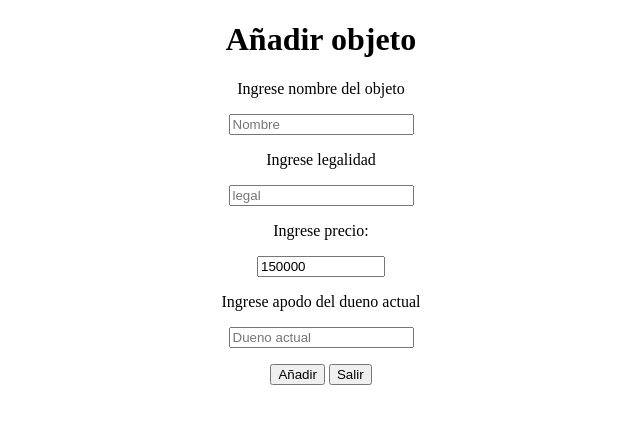
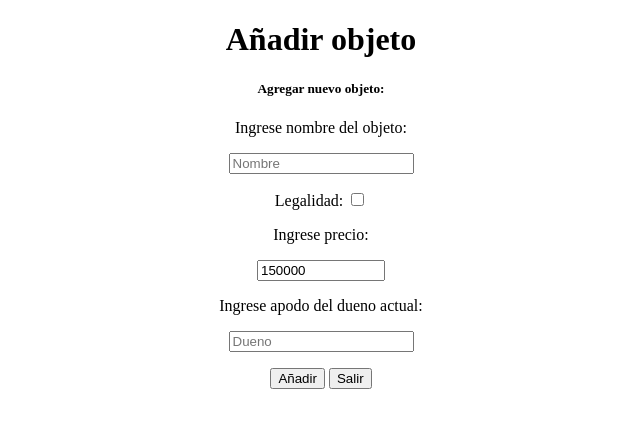
Before and after one commit to fracasit0/TAREA-4-BD-, a Flask app: page /addobject in a window 1280 px wide. Shown: the top 428 px of the page, without its empty margins (319-959 px from the left). Run offline with Flask 2, Linux system fonts and the light colour scheme; data comes from the database, SQL or seed files in the repository; both versions use the stored data as it was before the commit; parts of the project's set-up code (start-up, migrations or seed data) failed here and were passed over.

Commit message:
Add files via upload

```diff
--- a/app.py
+++ b/app.py
@@ -43,7 +43,7 @@ class objeto(db.Model):
     legalidad = db.Column(db.Boolean, nullable=False)
     codigo = db.Column(db.Integer, nullable=False, primary_key=True)
     precio = db.Column(db.Integer, nullable=False)
-    dueno_act = db.Column(db.String(50), db.ForeignKey('personas.apodo'))
+    dueno_act = db.Column(db.String(126), db.ForeignKey('personas.apodo'))
 
 class policia(db.Model):
     placa = db.Column(db.Integer, primary_key=True)
@@ -86,20 +86,25 @@ def objetos():
     object = objeto.query.all()
     return render_template("objetos.html", object = object)
 
-@app.route("/addobject", methods=["POST","GET"])
+@app.route("/addobject", methods=["GET"])
 def addobject():
     if request.method == "GET":
             user = personas.query.all()
             return render_template("anadirobj.html", user = user)
 
-@app.route("/addobject2", methods=["POST","GET"])
+@app.route("/addobject2", methods=["GET"])
 def addobject2():
     if request.method == "GET":
-            dueno = request.form["dueno_actual"]
+            dueno = request.args.get("actual")
             user = personas.query.filter_by(apodo=dueno).first()
+            legal = request.args.get("legal")
+            if legal == None:
+                legal = False
+            else:
+                legal = True
             if user:
                 number = objeto.query.count()
-                new_obj = objeto(nombre=request.form["name"], legalidad=request.form["legal"], codigo=number+1, precio=request.form["price"], dueno_act=request.form["dueno_actual"])
+                new_obj = objeto(nombre=request.args.get("name"), legalidad=legal, codigo=number+1, precio=request.args.get("price"), dueno_act=dueno)
                 db.session.add(new_obj)
                 db.session.commit()
                 object = objeto.query.all()
--- a/templates/anadirobj.html
+++ b/templates/anadirobj.html
@@ -5,15 +5,14 @@
 {% block content %}
 <center><h1>Añadir objeto</h1>
   <form method="get" action="{{ url_for('addobject2') }}">
-    <p>Ingrese nombre del objeto</p>
+      <p><h5>Agregar nuevo objeto:</h5></p>
+      <p>Ingrese nombre del objeto:</p>
       <p><input name="name" type="text" placeholder="Nombre" required></p>
-    <p>Ingrese legalidad</p>
-    <p><input name="legal" type="text" placeholder="legal" required></p>
+      <p>Legalidad: <input name="legal" type="checkbox" value="legal"></p>
       <p>Ingrese precio:</p>
       <p><input name="price" type="number" min="0" max="99999999999" value="150000"></p>
-    <p>Ingrese apodo del dueno actual</p>
-    <p><input name="dueno_actual" type="text" placeholder="Dueno actual" required></p>
-
+      <p>Ingrese apodo del dueno actual:</p>
+      <p><input name="actual" type="text" placeholder="Dueno" required></p>
 
       <p><input type="submit" value="Añadir">
       <input type="button" value="Salir"onclick="location.href='http://localhost:3000'" ></p>
--- a/templates/lugares.html
+++ b/templates/lugares.html
@@ -6,7 +6,7 @@
 {% block content %}
 <center><h1>Sector</h1>
     {% for lugar in place %}
-    <p> {{ lugar.numero }} - {{ lugar.ubicacion }} </br> </p>
+    <p> ID: {{ lugar.numero }} - Ubicacion: {{ lugar.ubicacion }} </br> </p>
     {% endfor %}
 
     <form method="get" action="{{ url_for('searchplaces') }}">
--- a/templates/profile.html
+++ b/templates/profile.html
@@ -31,4 +31,6 @@
       </form>
       {% endif %} <p>
 
+      <input type="button" value="Salir"onclick="location.href='http://localhost:3000'" ></p>
+
 {% endblock %}
--- a/templates/usuarios.html
+++ b/templates/usuarios.html
@@ -7,7 +7,7 @@
 
   <form method="get" action="{{ url_for('search') }}">
       {% for usuario in user %}
-      <p align="left" >Usuario: {{ usuario.apodo }} - contacto: {{ usuario.contacto }} - natividad: {{ usuario.nativo }} - cuenta: {{ usuario.id_c }} </br></p>
+      <p align="center" >Usuario: {{ usuario.apodo }} - contacto: {{ usuario.contacto }} - natividad: {{ usuario.nativo }} - cuenta: {{ usuario.id_c }}</br></p>
       {% endfor %}
 
       <p><input type="text" name="buscar_user" placeholder="Buscar usuario por apodo" ></p>
```
Also changed, not shown: templates/objetos.html (+11 -8 lines), database.db. Lines whose indentation alone changed are shown as unchanged.
